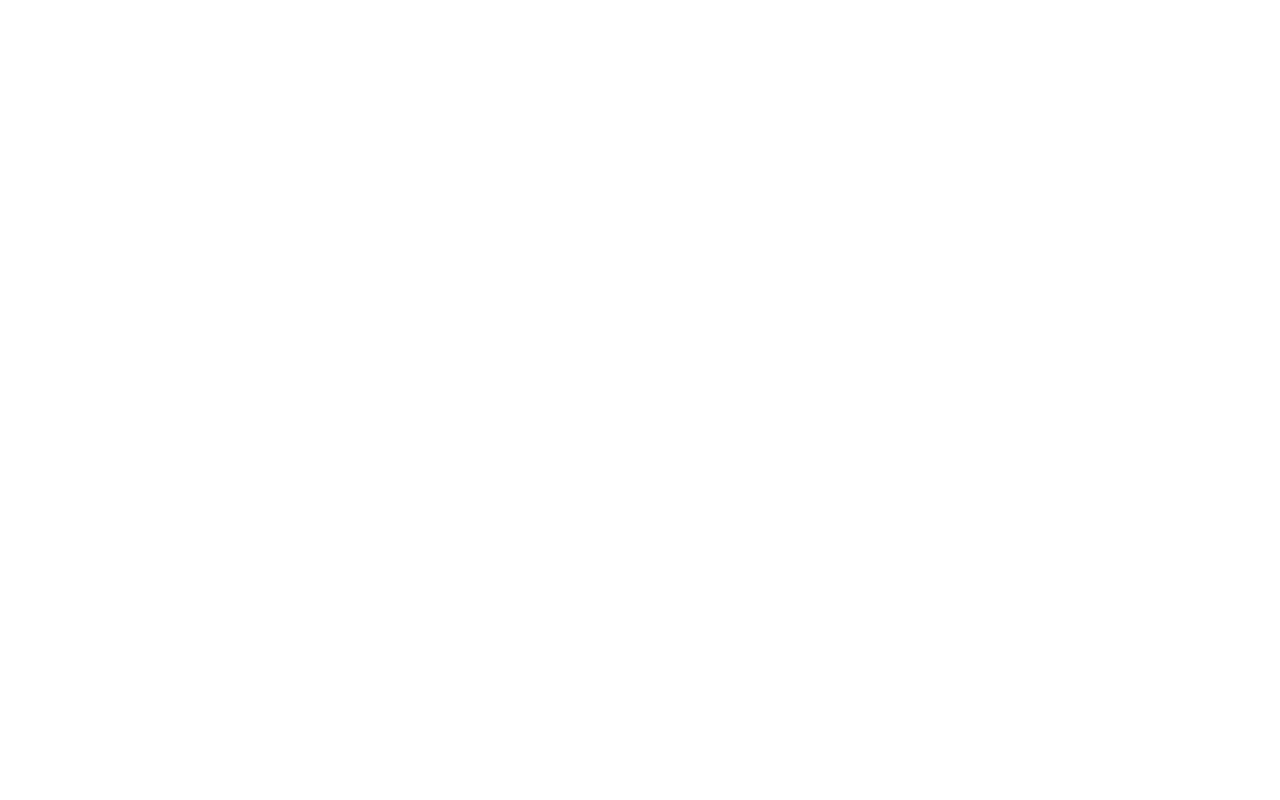
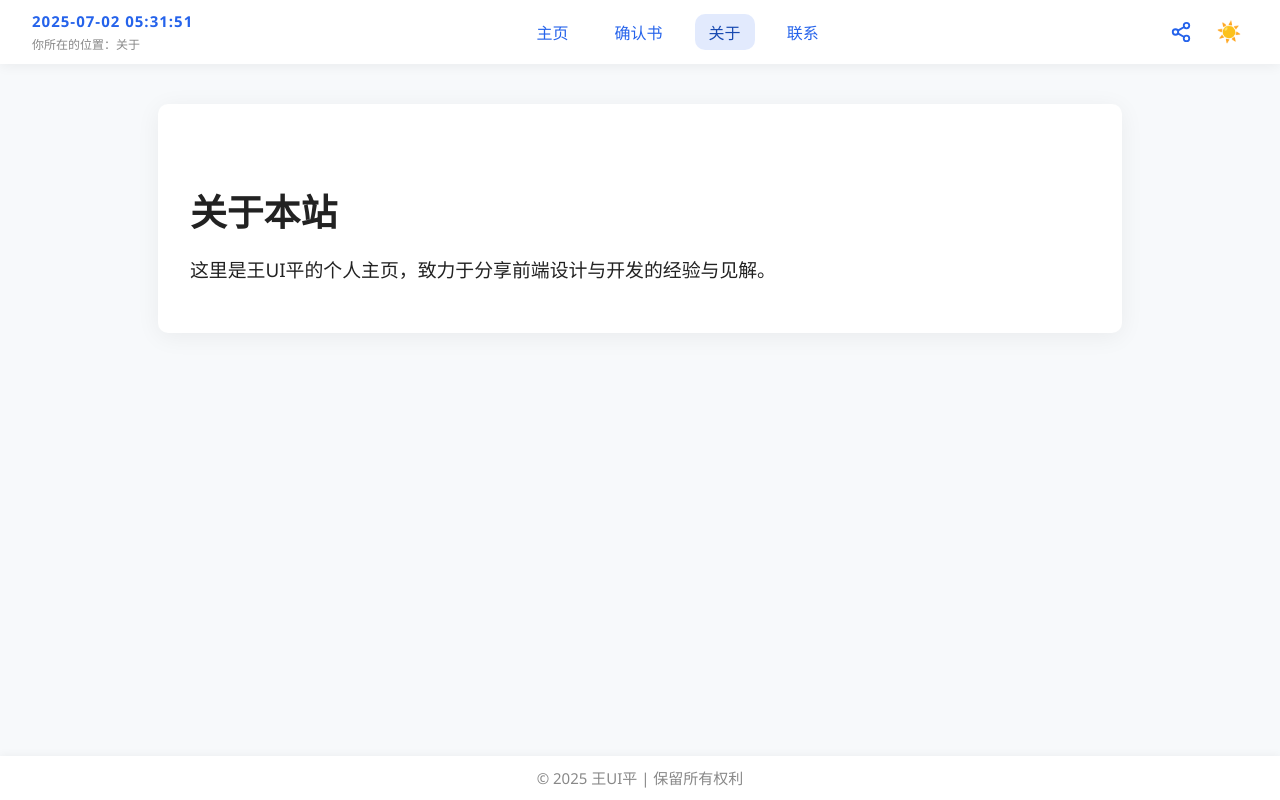
Before and after one commit to gzgyfy/gzgyfy.github.io, a plain HTML site: page about.html in a window 1280 px wide. Drawn offline with Linux system fonts and the light colour scheme.

Commit message:
初步统一各页面风格。

```diff
--- a/about.html
+++ b/about.html
@@ -0,0 +1,37 @@
+<!DOCTYPE html>
+<html lang="zh-CN">
+<head>
+  <meta charset="UTF-8">
+  <meta name="viewport" content="width=device-width, initial-scale=1.0">
+  <title>关于 - 王UI平的主页</title>
+  <link rel="stylesheet" href="assets/css/style.css">
+</head>
+<body>
+  <header class="header">
+    <div class="header-left">
+      <div class="timestamp" id="timestamp"></div>
+      <div class="breadcrumb">你所在的位置：<span id="breadcrumb">关于</span></div>
+    </div>
+    <nav class="header-nav" id="nav">
+      <a href="index.html" class="nav-btn">主页</a>
+      <a href="jsqrs.html" class="nav-btn">确认书</a>
+      <a href="about.html" class="nav-btn">关于</a>
+      <a href="contact.html" class="nav-btn">联系</a>
+    </nav>
+    <div class="header-right">
+      <button class="icon-btn" id="share-btn" title="分享"><svg width="22" height="22" viewBox="0 0 24 24" fill="none" stroke="currentColor" stroke-width="2" stroke-linecap="round" stroke-linejoin="round"><circle cx="18" cy="5" r="3"/><circle cx="6" cy="12" r="3"/><circle cx="18" cy="19" r="3"/><line x1="8.59" y1="13.51" x2="15.42" y2="17.49"/><line x1="15.41" y1="6.51" x2="8.59" y2="10.49"/></svg></button>
+      <button class="icon-btn" id="theme-toggle" title="切换昼夜模式">☀️</button>
+    </div>
+  </header>
+  <main class="main">
+    <section class="hero">
+      <h1>关于本站</h1>
+      <p>这里是王UI平的个人主页，致力于分享前端设计与开发的经验与见解。</p>
+    </section>
+  </main>
+  <footer class="footer">
+    &copy; 2025 王UI平 | 保留所有权利
+  </footer>
+  <script src="assets/js/main.js"></script>
+</body>
+</html>
--- a/assets/css/style.css
+++ b/assets/css/style.css
@@ -1,27 +1,34 @@
-/* 现代感十足的响应式主页样式，支持昼夜主题 */
+/* 现代极简风格主页样式，支持昼夜主题和响应式 */
 :root {
-  --primary: #1a5fb4;
-  --background: #f5f7fa;
+  --primary: #2563eb;
+  --background: #f7f9fb;
   --foreground: #fff;
   --text: #222;
   --header-bg: #fff;
-  --header-shadow: 0 2px 8px rgba(0,0,0,0.04);
-  --button-bg: #1a5fb4;
+  --footer-bg: #fff;
+  --header-shadow: 0 2px 12px rgba(0,0,0,0.06);
+  --button-bg: #2563eb;
   --button-text: #fff;
-  --button-hover: #0d4a9e;
-  --border-radius: 8px;
+  --button-hover: #1749b1;
+  --border-radius: 10px;
   --transition: 0.3s;
+  --icon-hover: #2563eb22;
 }
 [data-theme="dark"] {
-  --primary: #4f8cff;
+  --primary: #60a5fa;
   --background: #181c24;
   --foreground: #23272f;
-  --text: #f5f7fa;
+  --text: #fafdff;
   --header-bg: #23272f;
-  --header-shadow: 0 2px 8px rgba(0,0,0,0.24);
-  --button-bg: #4f8cff;
+  --footer-bg: #23272f;
+  --header-shadow: 0 2px 12px rgba(0,0,0,0.24);
+  --button-bg: #60a5fa;
   --button-text: #fff;
-  --button-hover: #1a5fb4;
+  --button-hover: #2563eb;
+  --icon-hover: #60a5fa22;
+}
+html, body {
+  height: 100%;
 }
 body {
   background: var(--background);
@@ -30,85 +37,158 @@ body {
   font-family: 'Segoe UI', 'PingFang SC', 'Hiragino Sans', 'Arial', sans-serif;
   min-height: 100vh;
   transition: background var(--transition), color var(--transition);
+  padding-top: 72px;
+  padding-bottom: 56px;
+  box-sizing: border-box;
 }
 .header {
+  position: fixed;
+  top: 0; left: 0; right: 0;
+  height: 64px;
   background: var(--header-bg);
   box-shadow: var(--header-shadow);
   display: flex;
   align-items: center;
   justify-content: space-between;
-  padding: 0 24px;
-  height: 64px;
-  position: sticky;
-  top: 0;
-  z-index: 100;
+  padding: 0 32px;
+  z-index: 1000;
+  transition: background var(--transition), box-shadow var(--transition);
 }
-.header .nav {
+.header-left {
   display: flex;
-  gap: 12px;
+  flex-direction: column;
+  align-items: flex-start;
+  min-width: 160px;
 }
-.header .nav-btn {
-  background: var(--button-bg);
-  color: var(--button-text);
+.timestamp {
+  font-size: 15px;
+  font-weight: 600;
+  color: var(--primary);
+  letter-spacing: 1px;
+  margin-bottom: 2px;
+  min-height: 22px;
+}
+.breadcrumb {
+  font-size: 12px;
+  color: #888;
+  margin-bottom: 0;
+}
+[data-theme="dark"] .breadcrumb {
+  color: #b6c2d1;
+}
+.header-nav {
+  display: flex;
+  gap: 18px;
+}
+.nav-btn {
+  background: none;
+  color: var(--primary);
   border: none;
+  font-size: 16px;
+  font-weight: 500;
+  padding: 6px 14px;
   border-radius: var(--border-radius);
-  padding: 8px 18px;
-  font-size: 15px;
   cursor: pointer;
-  transition: background var(--transition);
+  transition: background var(--transition), color var(--transition);
+  text-decoration: none;
+  position: relative;
 }
-.header .nav-btn:hover {
-  background: var(--button-hover);
+.nav-btn:hover, .nav-btn.active {
+  background: var(--icon-hover);
+  color: var(--button-hover);
 }
-.header .theme-toggle {
+.header-right {
+  display: flex;
+  align-items: center;
+  gap: 10px;
+}
+.icon-btn {
   background: none;
   border: none;
-  font-size: 22px;
+  border-radius: 50%;
+  width: 38px;
+  height: 38px;
+  display: flex;
+  align-items: center;
+  justify-content: center;
+  font-size: 20px;
+  color: var(--primary);
   cursor: pointer;
-  color: var(--primary);
-  margin-left: 16px;
-  transition: color var(--transition);
+  transition: background var(--transition), color var(--transition);
+}
+.icon-btn:hover {
+  background: var(--icon-hover);
+  color: var(--button-hover);
 }
 .main {
   max-width: 900px;
-  margin: 40px auto 0 auto;
+  margin: 0 auto;
   background: var(--foreground);
   border-radius: var(--border-radius);
   box-shadow: 0 4px 24px rgba(0,0,0,0.06);
-  padding: 40px 28px 32px 28px;
+  padding: 48px 32px 32px 32px;
+  margin-top: 32px;
   transition: background var(--transition);
 }
-.main h1 {
-  font-size: 2.2rem;
+.hero h1 {
+  font-size: 2.3rem;
   margin-bottom: 18px;
   font-weight: 700;
   color: var(--primary);
 }
-.main p {
-  font-size: 1.15rem;
+.hero p {
+  font-size: 1.18rem;
   margin-bottom: 18px;
 }
 .footer {
+  position: fixed;
+  left: 0; right: 0; bottom: 0;
+  height: 44px;
+  background: var(--footer-bg);
+  color: #888;
+  font-size: 15px;
   text-align: center;
-  color: #888;
-  font-size: 14px;
-  margin: 40px 0 10px 0;
+  line-height: 44px;
+  box-shadow: 0 -2px 8px rgba(0,0,0,0.04);
+  z-index: 1000;
+  transition: background var(--transition);
+}
+[data-theme="dark"] .footer {
+  color: #b6c2d1;
+}
+.main, .hero p, .hero h1 {
+  color: var(--text);
+}
+@media (max-width: 900px) {
+  .main {
+    padding: 28px 8px 18px 8px;
+  }
+  .header {
+    padding: 0 10px;
+  }
 }
 @media (max-width: 600px) {
   .header {
     flex-direction: column;
     height: auto;
-    padding: 10px 8px;
+    padding: 8px 4px;
+    gap: 6px;
+    align-items: stretch;
+  }
+  .header-left {
+    min-width: 0;
+  }
+  .header-nav {
     gap: 8px;
+    justify-content: center;
   }
   .main {
-    padding: 18px 6px 16px 6px;
+    margin-top: 18px;
+    padding: 12px 2px 10px 2px;
   }
-  .header .nav-btn {
-    font-size: 14px;
-    padding: 7px 10px;
-  }
-  .main h1 {
-    font-size: 1.3rem;
+  .footer {
+    font-size: 13px;
+    height: 36px;
+    line-height: 36px;
   }
 }
--- a/assets/js/main.js
+++ b/assets/js/main.js
@@ -23,6 +23,29 @@ function renderNav(current) {
   });
 }
 
+// 全新主页脚本：动态时间戳、路径提示、主题切换、分享
+function updateTimestamp() {
+  const el = document.getElementById('timestamp');
+  if (!el) return;
+  const now = new Date();
+  const pad = n => n.toString().padStart(2, '0');
+  const str = `${now.getFullYear()}-${pad(now.getMonth()+1)}-${pad(now.getDate())} ${pad(now.getHours())}:${pad(now.getMinutes())}:${pad(now.getSeconds())}`;
+  el.textContent = str;
+}
+setInterval(updateTimestamp, 1000);
+
+document.addEventListener('DOMContentLoaded', function() {
+  updateTimestamp();
+  // 路径提示
+  const pathMap = {
+    'index.html': '王UI平的主页',
+    'jsqrs.html': '确认书',
+    'about.html': '关于',
+    'contact.html': '联系'
+  };
+  const path = window.location.pathname.split('/').pop() || 'index.html';
+  const breadcrumb = document.getElementById('breadcrumb');
+  if (breadcrumb && pathMap[path]) breadcrumb.textContent = pathMap[path];
   // 主题切换
   function setTheme(theme) {
     document.documentElement.setAttribute('data-theme', theme);
@@ -37,18 +60,25 @@ function initTheme() {
     const saved = localStorage.getItem('theme') || (window.matchMedia('(prefers-color-scheme: dark)').matches ? 'dark' : 'light');
     setTheme(saved);
   }
-
-document.addEventListener('DOMContentLoaded', function() {
-  // 判断当前页面
-  const path = window.location.pathname;
-  const current = path.substring(path.lastIndexOf('/') + 1) || 'index.html';
-  renderNav(current);
   initTheme();
   document.getElementById('theme-toggle').onclick = toggleTheme;
-  // 返回主页按钮
-  const homeBtn = document.getElementById('home-btn');
-  if (homeBtn && current !== 'index.html') {
-    homeBtn.style.display = 'inline-block';
-    homeBtn.onclick = () => { window.location.href = 'index.html'; };
+  // 分享功能
+  document.getElementById('share-btn').onclick = function() {
+    if (navigator.share) {
+      navigator.share({
+        title: document.title,
+        url: window.location.href
+      });
+    } else {
+      navigator.clipboard.writeText(window.location.href);
+      alert('链接已复制，可手动分享');
+    }
+  };
+  // 高亮当前导航
+  const navLinks = document.querySelectorAll('.nav-btn');
+  navLinks.forEach(link => {
+    if (link.getAttribute('href') === path) {
+      link.classList.add('active');
     }
   });
+});
```
Also changed, not shown: contact.html (+37 -0 lines), index.html (+20 -11 lines). Lines whose indentation alone changed are shown as unchanged.
